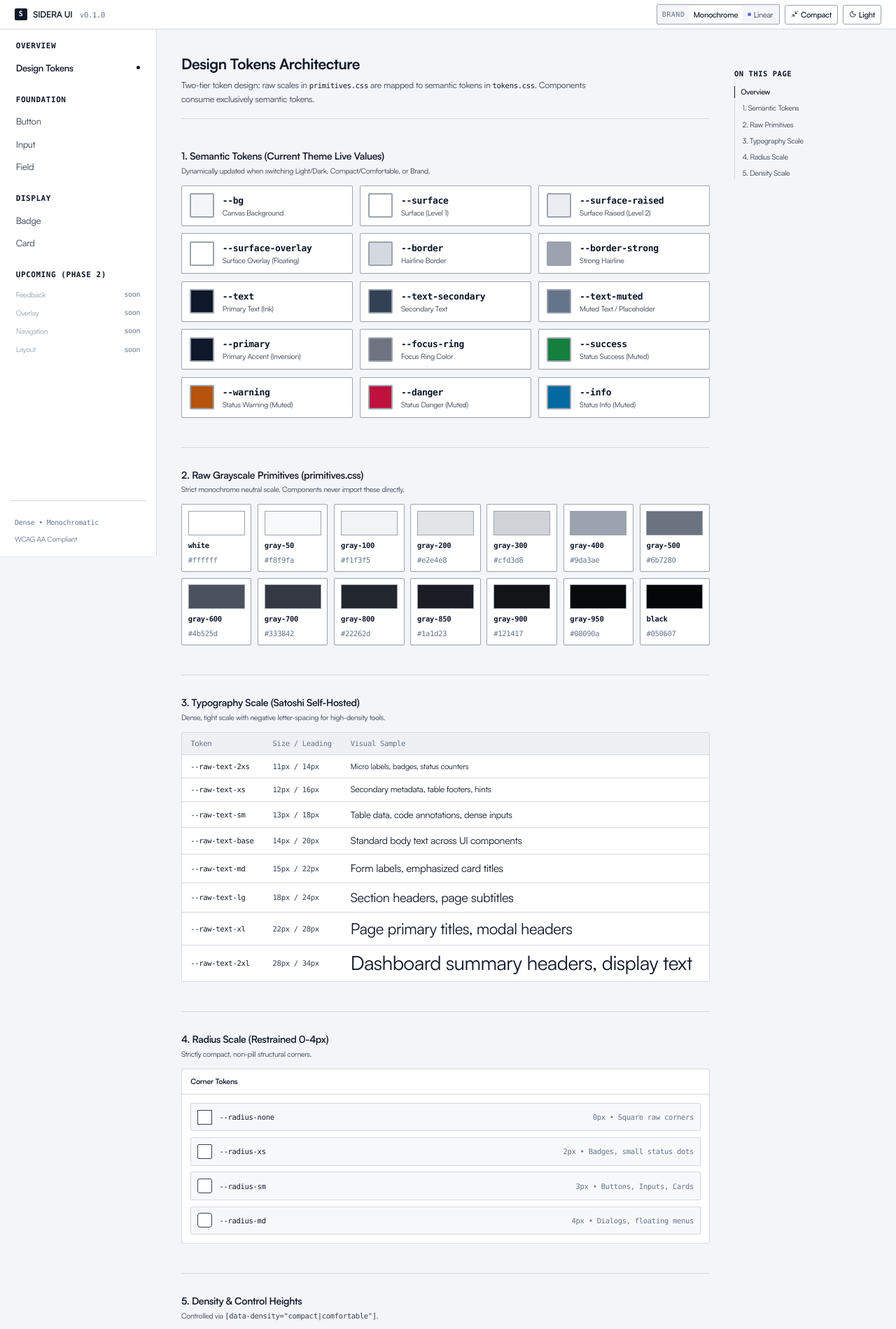
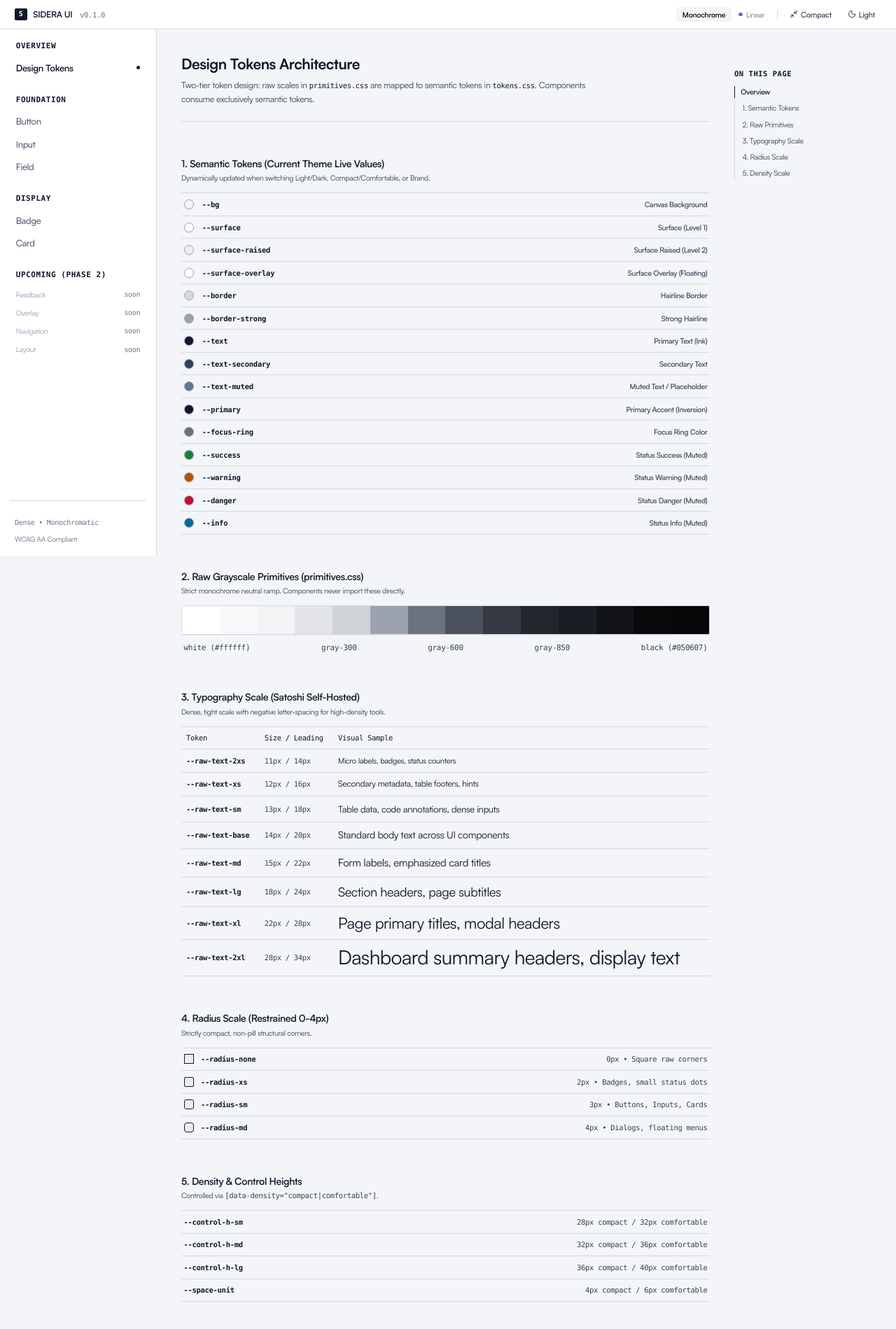
Before and after one commit to ryandaaa/sidera-ui, a React (Vite) app: page / in a window 1280 px wide. Shown: the top 1899 px of the page at 70% size. Built offline with nearby package versions, Linux system fonts and the light colour scheme.

Commit message:
feat(ux): implement boxless, borderless, edge-to-edge design

```diff
--- a/src/showcase/ComponentDoc.tsx
+++ b/src/showcase/ComponentDoc.tsx
@@ -109,29 +109,29 @@ export function ComponentDoc({
             <h2 className="text-base font-semibold tracking-tight text-[var(--text)]">
               Props Specification
             </h2>
-            <div className="rounded-[var(--radius-sm)] border border-[var(--border)] overflow-hidden">
+            <div className="border-y border-[var(--border)] overflow-x-auto">
               <table className="w-full text-left text-xs border-collapse">
                 <thead>
-                  <tr className="border-b border-[var(--border)] bg-[var(--surface-raised)] text-xs text-[var(--text)] font-semibold font-mono">
-                    <th className="py-2.5 px-3.5 font-medium">Prop</th>
-                    <th className="py-2.5 px-3.5 font-medium">Type</th>
-                    <th className="py-2.5 px-3.5 font-medium">Default</th>
-                    <th className="py-2.5 px-3.5 font-medium">Description</th>
+                  <tr className="border-b border-[var(--border)] text-xs text-[var(--text)] font-semibold font-mono">
+                    <th className="py-2.5 px-2 font-medium">Prop</th>
+                    <th className="py-2.5 px-2 font-medium">Type</th>
+                    <th className="py-2.5 px-2 font-medium">Default</th>
+                    <th className="py-2.5 px-2 font-medium">Description</th>
                   </tr>
                 </thead>
-                <tbody className="divide-y divide-[var(--border)] bg-[var(--surface)] text-xs">
+                <tbody className="divide-y divide-[var(--border)] text-xs">
                   {propsSpec.map((spec) => (
                     <tr key={spec.name} className="hover:bg-[var(--surface-hover)]">
-                      <td className="py-2.5 px-3.5 font-mono font-medium text-[var(--text)]">
+                      <td className="py-2.5 px-2 font-mono font-medium text-[var(--text)]">
                         {spec.name}
                       </td>
-                      <td className="py-2.5 px-3.5 font-mono text-[var(--text-secondary)]">
+                      <td className="py-2.5 px-2 font-mono text-[var(--text-secondary)]">
                         {spec.type}
                       </td>
-                      <td className="py-2.5 px-3.5 font-mono text-[var(--text-muted)]">
+                      <td className="py-2.5 px-2 font-mono text-[var(--text-muted)]">
                         {spec.default || '-'}
                       </td>
-                      <td className="py-2.5 px-3.5 text-[var(--text-secondary)]">
+                      <td className="py-2.5 px-2 text-[var(--text-secondary)]">
                         {spec.description}
                       </td>
                     </tr>
--- a/src/showcase/TokensPage.tsx
+++ b/src/showcase/TokensPage.tsx
@@ -1,4 +1,3 @@
-import { Card, CardHeader, CardTitle, CardContent } from '@/components/ui/Card'
 import { TableOfContents, type TocItem } from './TableOfContents'
 
 interface TokenSwatch {
@@ -6,7 +5,6 @@ interface TokenSwatch {
   label: string
   bgVar: string
   borderVar?: string
-  textVar?: string
 }
 
 const semanticColors: TokenSwatch[] = [
@@ -28,20 +26,20 @@ const semanticColors: TokenSwatch[] = [
 ]
 
 const rawGrays = [
-  { name: '--raw-white', color: '#ffffff' },
-  { name: '--raw-gray-50', color: '#f8f9fa' },
-  { name: '--raw-gray-100', color: '#f1f3f5' },
-  { name: '--raw-gray-200', color: '#e2e4e8' },
-  { name: '--raw-gray-300', color: '#cfd3d8' },
-  { name: '--raw-gray-400', color: '#9da3ae' },
-  { name: '--raw-gray-500', color: '#6b7280' },
-  { name: '--raw-gray-600', color: '#4b525d' },
-  { name: '--raw-gray-700', color: '#333842' },
-  { name: '--raw-gray-800', color: '#22262d' },
-  { name: '--raw-gray-850', color: '#1a1d23' },
-  { name: '--raw-gray-900', color: '#121417' },
-  { name: '--raw-gray-950', color: '#08090a' },
-  { name: '--raw-black', color: '#050607' },
+  { name: 'white', color: '#ffffff' },
+  { name: 'gray-50', color: '#f8f9fa' },
+  { name: 'gray-100', color: '#f1f3f5' },
+  { name: 'gray-200', color: '#e2e4e8' },
+  { name: 'gray-300', color: '#cfd3d8' },
+  { name: 'gray-400', color: '#9da3ae' },
+  { name: 'gray-500', color: '#6b7280' },
+  { name: 'gray-600', color: '#4b525d' },
+  { name: 'gray-700', color: '#333842' },
+  { name: 'gray-800', color: '#22262d' },
+  { name: 'gray-850', color: '#1a1d23' },
+  { name: 'gray-900', color: '#121417' },
+  { name: 'gray-950', color: '#08090a' },
+  { name: 'black', color: '#050607' },
 ]
 
 const typeScale = [
@@ -68,9 +66,9 @@ export function TokensPage() {
   return (
     <div className="flex w-full items-start justify-between gap-10">
       {/* Center Documentation Content */}
-      <div className="flex-1 min-w-0 max-w-4xl space-y-12 text-left">
+      <div className="flex-1 min-w-0 max-w-4xl space-y-14 text-left">
         {/* Intro */}
-        <div id="overview" className="space-y-2 border-b border-[var(--border)] pb-5 scroll-mt-20">
+        <div id="overview" className="space-y-2 border-b border-[var(--border)] pb-6 scroll-mt-20">
           <h1 className="text-2xl font-bold tracking-tight text-[var(--text)]">
             Design Tokens Architecture
           </h1>
@@ -79,7 +77,7 @@ export function TokensPage() {
           </p>
         </div>
 
-        {/* 1. Live Semantic Tokens */}
+        {/* 1. Live Semantic Tokens (Boxless & Edge-to-Edge List) */}
         <section id="semantic-tokens" className="space-y-4 scroll-mt-20">
           <div>
             <h2 className="text-base font-semibold tracking-tight text-[var(--text)]">
@@ -90,65 +88,66 @@ export function TokensPage() {
             </p>
           </div>
 
-          <div className="grid grid-cols-1 sm:grid-cols-2 lg:grid-cols-3 gap-3">
+          <div className="border-y border-[var(--border)] divide-y divide-[var(--border)]">
             {semanticColors.map((item) => (
               <div
                 key={item.token}
-                className="flex items-center gap-3.5 p-3 rounded-[var(--radius-xs)] border border-[var(--border-strong)] bg-[var(--surface)] hover:border-[var(--text-secondary)] transition-colors shadow-2xs"
+                className="flex items-center justify-between py-2.5 px-1 hover:bg-[var(--surface-hover)] transition-colors group"
               >
+                <div className="flex items-center gap-3.5 min-w-0">
                   <div
-                  className="h-10 w-10 rounded-[var(--radius-xs)] shrink-0 border-2 border-[var(--border-strong)]"
-                  style={{
-                    backgroundColor: item.bgVar,
-                  }}
+                    className="h-4 w-4 rounded-full border border-[var(--border-strong)] shrink-0 shadow-2xs"
+                    style={{ backgroundColor: item.bgVar }}
                   />
-                <div className="min-w-0 flex-1">
-                  <span className="text-[13px] font-mono font-bold text-[var(--text)] block truncate">
+                  <span className="font-mono text-xs font-semibold text-[var(--text)] tracking-tight">
                     {item.token}
                   </span>
-                  <span className="text-xs text-[var(--text-secondary)] block truncate">
+                </div>
+                <div className="text-xs text-[var(--text-secondary)] font-medium text-right">
                   {item.label}
-                  </span>
                 </div>
               </div>
             ))}
           </div>
         </section>
 
-        {/* 2. Raw Grayscale Primitives */}
-        <section id="raw-primitives" className="space-y-4 pt-8 border-t border-[var(--border)] scroll-mt-20">
+        {/* 2. Raw Grayscale Primitives (Edge-to-Edge Continuous Ramp) */}
+        <section id="raw-primitives" className="space-y-4 scroll-mt-20">
           <div>
             <h2 className="text-base font-semibold tracking-tight text-[var(--text)]">
               2. Raw Grayscale Primitives (primitives.css)
             </h2>
             <p className="text-xs text-[var(--text-secondary)] mt-1">
-              Strict monochrome neutral scale. Components never import these directly.
+              Strict monochrome neutral ramp. Components never import these directly.
             </p>
           </div>
 
-          <div className="grid grid-cols-2 sm:grid-cols-4 md:grid-cols-7 gap-2.5">
+          <div className="space-y-2.5">
+            {/* Seamless edge-to-edge spectrum bar */}
+            <div className="h-12 w-full flex rounded-[var(--radius-xs)] overflow-hidden border border-[var(--border)] shadow-2xs">
               {rawGrays.map((g) => (
                 <div
                   key={g.name}
-                className="p-2.5 rounded-[var(--radius-xs)] border border-[var(--border-strong)] bg-[var(--surface)] flex flex-col gap-2 shadow-2xs"
-              >
-                <div
-                  className="h-10 w-full rounded-[var(--radius-none)] border border-[var(--border-strong)]"
+                  className="flex-1 h-full transition-transform hover:scale-y-110 relative group"
                   style={{ backgroundColor: g.color }}
+                  title={`${g.name}: ${g.color}`}
                 />
-                <div className="font-mono text-xs font-semibold text-[var(--text)] truncate">
-                  {g.name.replace('--raw-', '')}
+              ))}
             </div>
-                <div className="font-mono text-xs text-[var(--text-muted)]">
-                  {g.color}
+
+            {/* Seamless labels below */}
+            <div className="flex justify-between text-[11px] font-mono text-[var(--text-secondary)] px-1">
+              <span>white (#ffffff)</span>
+              <span>gray-300</span>
+              <span>gray-600</span>
+              <span>gray-850</span>
+              <span>black (#050607)</span>
             </div>
-              </div>
-            ))}
           </div>
         </section>
 
-        {/* 3. Typography Scale */}
-        <section id="typography" className="space-y-4 pt-8 border-t border-[var(--border)] scroll-mt-20">
+        {/* 3. Typography Scale (Edge-to-Edge Table) */}
+        <section id="typography" className="space-y-4 scroll-mt-20">
           <div>
             <h2 className="text-base font-semibold tracking-tight text-[var(--text)]">
               3. Typography Scale (Satoshi Self-Hosted)
@@ -158,26 +157,26 @@ export function TokensPage() {
             </p>
           </div>
 
-          <div className="rounded-[var(--radius-sm)] border border-[var(--border)] overflow-hidden">
+          <div className="border-y border-[var(--border)] overflow-x-auto">
             <table className="w-full text-left text-xs border-collapse">
               <thead>
-                <tr className="border-b border-[var(--border)] bg-[var(--surface-raised)]/60 text-xs text-[var(--text-muted)] font-mono">
-                  <th className="py-2.5 px-3.5 font-medium">Token</th>
-                  <th className="py-2.5 px-3.5 font-medium">Size / Leading</th>
-                  <th className="py-2.5 px-3.5 font-medium">Visual Sample</th>
+                <tr className="border-b border-[var(--border)] text-xs text-[var(--text)] font-semibold font-mono">
+                  <th className="py-2.5 px-2 font-medium">Token</th>
+                  <th className="py-2.5 px-2 font-medium">Size / Leading</th>
+                  <th className="py-2.5 px-2 font-medium">Visual Sample</th>
                 </tr>
               </thead>
-              <tbody className="divide-y divide-[var(--border)] bg-[var(--surface)] text-xs">
+              <tbody className="divide-y divide-[var(--border)] text-xs">
                 {typeScale.map((t) => (
                   <tr key={t.token} className="hover:bg-[var(--surface-hover)]">
-                    <td className="py-2.5 px-3.5 font-mono font-medium text-[var(--text)]">
+                    <td className="py-2.5 px-2 font-mono font-semibold text-[var(--text)]">
                       {t.token}
                     </td>
-                    <td className="py-2.5 px-3.5 font-mono text-[var(--text-secondary)]">
+                    <td className="py-2.5 px-2 font-mono text-[var(--text-secondary)]">
                       {t.size} / {t.leading}
                     </td>
                     <td
-                      className="py-2.5 px-3.5 text-[var(--text)] tracking-tight"
+                      className="py-2.5 px-2 text-[var(--text)] tracking-tight"
                       style={{ fontSize: t.size, lineHeight: t.leading }}
                     >
                       {t.sample}
@@ -189,8 +188,8 @@ export function TokensPage() {
           </div>
         </section>
 
-        {/* 4. Radius Scale */}
-        <section id="radius-scale" className="space-y-4 pt-8 border-t border-[var(--border)] scroll-mt-20">
+        {/* 4. Radius Scale (Boxless Edge-to-Edge) */}
+        <section id="radius-scale" className="space-y-4 scroll-mt-20">
           <div>
             <h2 className="text-base font-semibold tracking-tight text-[var(--text)]">
               4. Radius Scale (Restrained 0-4px)
@@ -200,11 +199,7 @@ export function TokensPage() {
             </p>
           </div>
 
-          <Card>
-            <CardHeader>
-              <CardTitle>Corner Tokens</CardTitle>
-            </CardHeader>
-            <CardContent className="space-y-2.5">
+          <div className="border-y border-[var(--border)] divide-y divide-[var(--border)]">
             {[
               { token: '--radius-none', px: '0px', desc: 'Square raw corners' },
               { token: '--radius-xs', px: '2px', desc: 'Badges, small status dots' },
@@ -213,28 +208,27 @@ export function TokensPage() {
             ].map((r) => (
               <div
                 key={r.token}
-                  className="flex items-center justify-between p-2.5 rounded-[var(--radius-xs)] border border-[var(--border)] bg-[var(--surface-raised)]/40 text-xs"
+                className="flex items-center justify-between py-2.5 px-1 text-xs hover:bg-[var(--surface-hover)] transition-colors"
               >
                 <div className="flex items-center gap-3">
                   <div
-                      className="h-6 w-6 border border-[var(--text-secondary)] bg-[var(--surface)]"
+                    className="h-4 w-4 border border-[var(--text)] bg-[var(--surface-raised)]"
                     style={{ borderRadius: r.px }}
                   />
-                    <span className="font-mono text-xs text-[var(--text)]">
+                  <span className="font-mono text-xs font-semibold text-[var(--text)]">
                     {r.token}
                   </span>
                 </div>
-                  <div className="text-xs text-[var(--text-muted)] font-mono">
+                <div className="text-xs text-[var(--text-secondary)] font-mono">
                   {r.px} &bull; {r.desc}
                 </div>
               </div>
             ))}
-            </CardContent>
-          </Card>
+          </div>
         </section>
 
-        {/* 5. Density & Control Heights */}
-        <section id="density-scale" className="space-y-4 pt-8 border-t border-[var(--border)] scroll-mt-20">
+        {/* 5. Density & Control Heights (Boxless Edge-to-Edge) */}
+        <section id="density-scale" className="space-y-4 scroll-mt-20">
           <div>
             <h2 className="text-base font-semibold tracking-tight text-[var(--text)]">
               5. Density & Control Heights
@@ -244,11 +238,7 @@ export function TokensPage() {
             </p>
           </div>
 
-          <Card>
-            <CardHeader>
-              <CardTitle>Height System</CardTitle>
-            </CardHeader>
-            <CardContent className="space-y-2.5">
+          <div className="border-y border-[var(--border)] divide-y divide-[var(--border)]">
             {[
               { token: '--control-h-sm', desc: '28px compact / 32px comfortable' },
               { token: '--control-h-md', desc: '32px compact / 36px comfortable' },
@@ -257,18 +247,17 @@ export function TokensPage() {
             ].map((d) => (
               <div
                 key={d.token}
-                  className="flex items-center justify-between p-2.5 rounded-[var(--radius-xs)] border border-[var(--border)] bg-[var(--surface-raised)]/40 text-xs"
+                className="flex items-center justify-between py-2.5 px-1 text-xs hover:bg-[var(--surface-hover)] transition-colors"
               >
-                  <span className="font-mono text-xs text-[var(--text)]">
+                <span className="font-mono text-xs font-semibold text-[var(--text)]">
                   {d.token}
                 </span>
-                  <span className="text-xs text-[var(--text-muted)] font-mono">
+                <span className="text-xs text-[var(--text-secondary)] font-mono">
                   {d.desc}
                 </span>
               </div>
             ))}
-            </CardContent>
-          </Card>
+          </div>
         </section>
       </div>
 
--- a/src/showcase/TopBar.tsx
+++ b/src/showcase/TopBar.tsx
@@ -35,19 +35,16 @@ export function TopBar({
         </span>
       </div>
 
-      <div className="flex items-center gap-2">
-        {/* Brand Theme Switcher */}
-        <div className="flex items-center border border-[var(--border-strong)] rounded-[var(--radius-xs)] bg-[var(--bg)] p-0.5 text-[11px]">
-          <span className="text-[10px] text-[var(--text-muted)] px-1.5 font-mono uppercase tracking-wider">
-            Brand
-          </span>
+      <div className="flex items-center gap-1.5">
+        {/* Borderless Brand Switcher */}
+        <div className="flex items-center gap-0.5 text-xs">
           <button
             type="button"
             onClick={() => onBrandChange('default')}
-            className={`px-2 py-0.5 rounded-[var(--radius-none)] transition-colors ${
+            className={`px-2.5 py-1 rounded-[var(--radius-xs)] text-xs transition-colors ${
               brand === 'default'
-                ? 'bg-[var(--surface-overlay)] text-[var(--text)] font-medium shadow-none'
-                : 'text-[var(--text-secondary)] hover:text-[var(--text)]'
+                ? 'text-[var(--text)] font-semibold bg-[var(--surface-hover)]'
+                : 'text-[var(--text-muted)] hover:text-[var(--text)]'
             }`}
           >
             Monochrome
@@ -55,10 +52,10 @@ export function TopBar({
           <button
             type="button"
             onClick={() => onBrandChange('linear')}
-            className={`px-2 py-0.5 rounded-[var(--radius-none)] transition-colors flex items-center gap-1 ${
+            className={`px-2.5 py-1 rounded-[var(--radius-xs)] text-xs transition-colors flex items-center gap-1.5 ${
               brand === 'linear'
-                ? 'bg-[var(--surface-overlay)] text-[var(--text)] font-medium'
-                : 'text-[var(--text-secondary)] hover:text-[var(--text)]'
+                ? 'text-[var(--text)] font-semibold bg-[var(--surface-hover)]'
+                : 'text-[var(--text-muted)] hover:text-[var(--text)]'
             }`}
           >
             <span
@@ -70,18 +67,20 @@ export function TopBar({
           </button>
         </div>
 
-        {/* Density Toggle */}
+        <div className="h-3.5 w-px bg-[var(--border)] mx-1" aria-hidden="true" />
+
+        {/* Borderless Density Toggle */}
         <Button
-          variant="secondary"
+          variant="ghost"
           size="sm"
           onClick={() =>
             onDensityChange(density === 'compact' ? 'comfortable' : 'compact')
           }
           leftIcon={
             density === 'compact' ? (
-              <Minimize2 className="h-3 w-3" />
+              <Minimize2 className="h-3.5 w-3.5" />
             ) : (
-              <Maximize2 className="h-3 w-3" />
+              <Maximize2 className="h-3.5 w-3.5" />
             )
           }
           title={`Switch to ${density === 'compact' ? 'comfortable' : 'compact'} density`}
@@ -89,16 +88,16 @@ export function TopBar({
           <span className="capitalize">{density}</span>
         </Button>
 
-        {/* Theme Toggle */}
+        {/* Borderless Theme Toggle */}
         <Button
-          variant="secondary"
+          variant="ghost"
           size="sm"
           onClick={() => onThemeChange(theme === 'dark' ? 'light' : 'dark')}
           leftIcon={
             theme === 'dark' ? (
-              <Sun className="h-3 w-3" />
+              <Sun className="h-3.5 w-3.5" />
             ) : (
-              <Moon className="h-3 w-3" />
+              <Moon className="h-3.5 w-3.5" />
             )
           }
           title={`Switch to ${theme === 'dark' ? 'light' : 'dark'} mode`}
```
Lines whose indentation alone changed are shown as unchanged.
